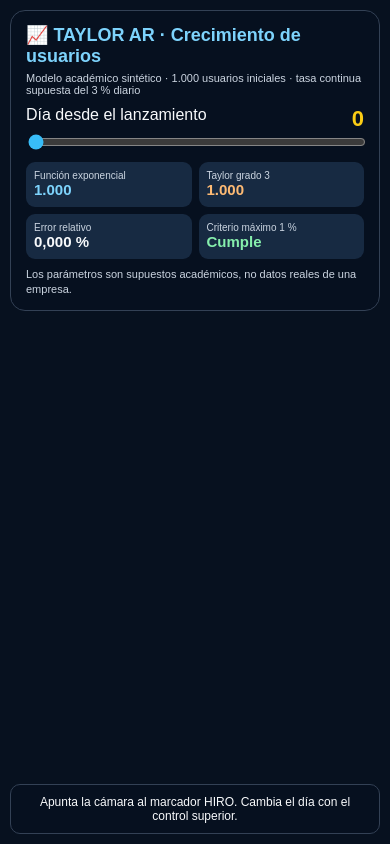
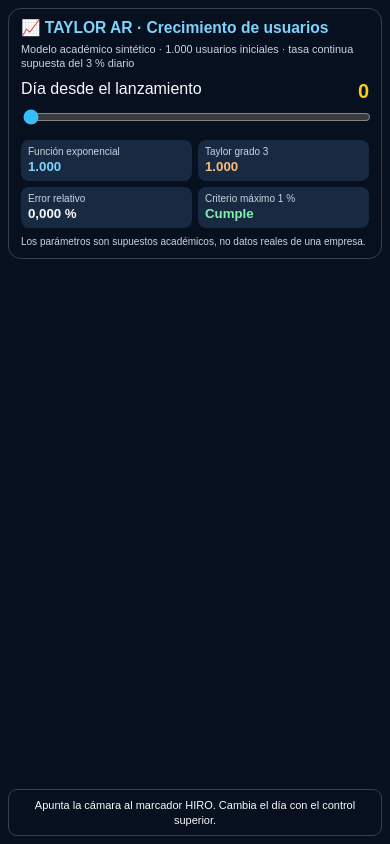
Before and after one commit to jocampo1-crypto/taylor-ar, a plain HTML site: page index.html in a window 390 px wide. Drawn offline with Linux system fonts and the light colour scheme.

Commit message:
Refactor CSS for improved layout and responsiveness
Updated CSS styles for better responsiveness and layout adjustments.

```diff
--- a/index.html
+++ b/index.html
@@ -4,14 +4,27 @@
 <script src="https://aframe.io/releases/1.6.0/aframe.min.js"></script>
 <script src="https://raw.githack.com/AR-js-org/AR.js/master/aframe/build/aframe-ar.js"></script>
 <style>
-*{box-sizing:border-box}body{margin:0;background:#07111f;color:#f8fafc;font-family:Arial,sans-serif}
-#panel{position:fixed;z-index:5;top:10px;left:10px;right:10px;max-width:560px;margin:auto;padding:13px 15px;background:#07111feF;border:1px solid #334155;border-radius:15px}
-h1{font-size:18px;color:#7dd3fc;margin:0 0 5px}.small{font-size:11px;color:#cbd5e1}
-#day{font-size:22px;color:#facc15;font-weight:bold;float:right}input{width:100%;accent-color:#38bdf8}
-.grid{display:grid;grid-template-columns:repeat(2,1fr);gap:7px;margin-top:8px}.cell{background:#172a42;padding:8px;border-radius:9px}.cell small{display:block;color:#cbd5e1;font-size:10px}.cell b{font-size:15px}
-#msg{font-size:11px;color:#cbd5e1;margin-top:8px;line-height:1.35}
-#hint{position:fixed;z-index:5;bottom:10px;left:10px;right:10px;text-align:center;background:#07111feF;padding:10px;border:1px solid #334155;border-radius:10px;font-size:12px}
-a-scene{position:fixed;inset:0}
+*{box-sizing:border-box}
+html,body{width:100%;height:100%;margin:0;overflow:hidden}
+body{background:#07111f;color:#f8fafc;font-family:Arial,sans-serif}
+#panel{position:fixed;z-index:5;top:max(8px,env(safe-area-inset-top));left:8px;right:8px;width:auto;max-width:560px;margin:0 auto;padding:10px 12px;background:#07111fee;border:1px solid #334155;border-radius:13px}
+h1{font-size:clamp(15px,4vw,18px);color:#7dd3fc;margin:0 0 5px}
+.small{font-size:clamp(10px,2.8vw,11px);color:#cbd5e1;line-height:1.3}
+#day{font-size:20px;color:#facc15;font-weight:bold;float:right}
+input{width:100%;min-height:24px;accent-color:#38bdf8}
+.grid{display:grid;grid-template-columns:repeat(2,minmax(0,1fr));gap:6px;margin-top:7px}
+.cell{min-width:0;background:#172a42;padding:6px 7px;border-radius:8px}
+.cell small{display:block;color:#cbd5e1;font-size:10px}
+.cell b{font-size:clamp(12px,3.4vw,15px);overflow-wrap:anywhere}
+#msg{font-size:10px;color:#cbd5e1;margin-top:7px;line-height:1.3}
+#hint{position:fixed;z-index:5;bottom:max(8px,env(safe-area-inset-bottom));left:8px;right:8px;text-align:center;background:#07111fee;padding:8px;border:1px solid #334155;border-radius:9px;font-size:11px;line-height:1.3}
+a-scene{position:fixed;inset:0;width:100vw;height:100vh}
+@media (max-width:380px){
+ #panel{padding:8px 9px}
+ .grid{gap:5px}
+ .cell{padding:5px}
+ #hint{font-size:10px}
+}
 </style></head><body>
 <div id="panel">
 <h1>📈 TAYLOR AR · Crecimiento de usuarios</h1>
@@ -29,7 +42,7 @@ a-scene{position:fixed;inset:0}
 <a-scene embedded vr-mode-ui="enabled:false" renderer="logarithmicDepthBuffer:true;precision:medium"
  arjs="sourceType:webcam;detectionMode:mono;debugUIEnabled:false">
 <a-marker preset="hiro" id="marker" smooth="true" smooth-count="5">
-<a-entity id="content">
+<a-entity id="content" scale="0.42 0.42 0.42">
 <a-plane position="0 0 0" rotation="-90 0 0" width="2.8" height="1.65" material="color:#0b1d33;opacity:.9;transparent:true;side:double"></a-plane>
 <a-entity id="axes"></a-entity><a-entity id="lineF"></a-entity><a-entity id="lineP"></a-entity>
 <a-text value="CRECIMIENTO DE USUARIOS" position="-1.25 .04 -.69" rotation="-90 0 0" width="3.4" color="#ffffff" align="center"></a-text>
```
